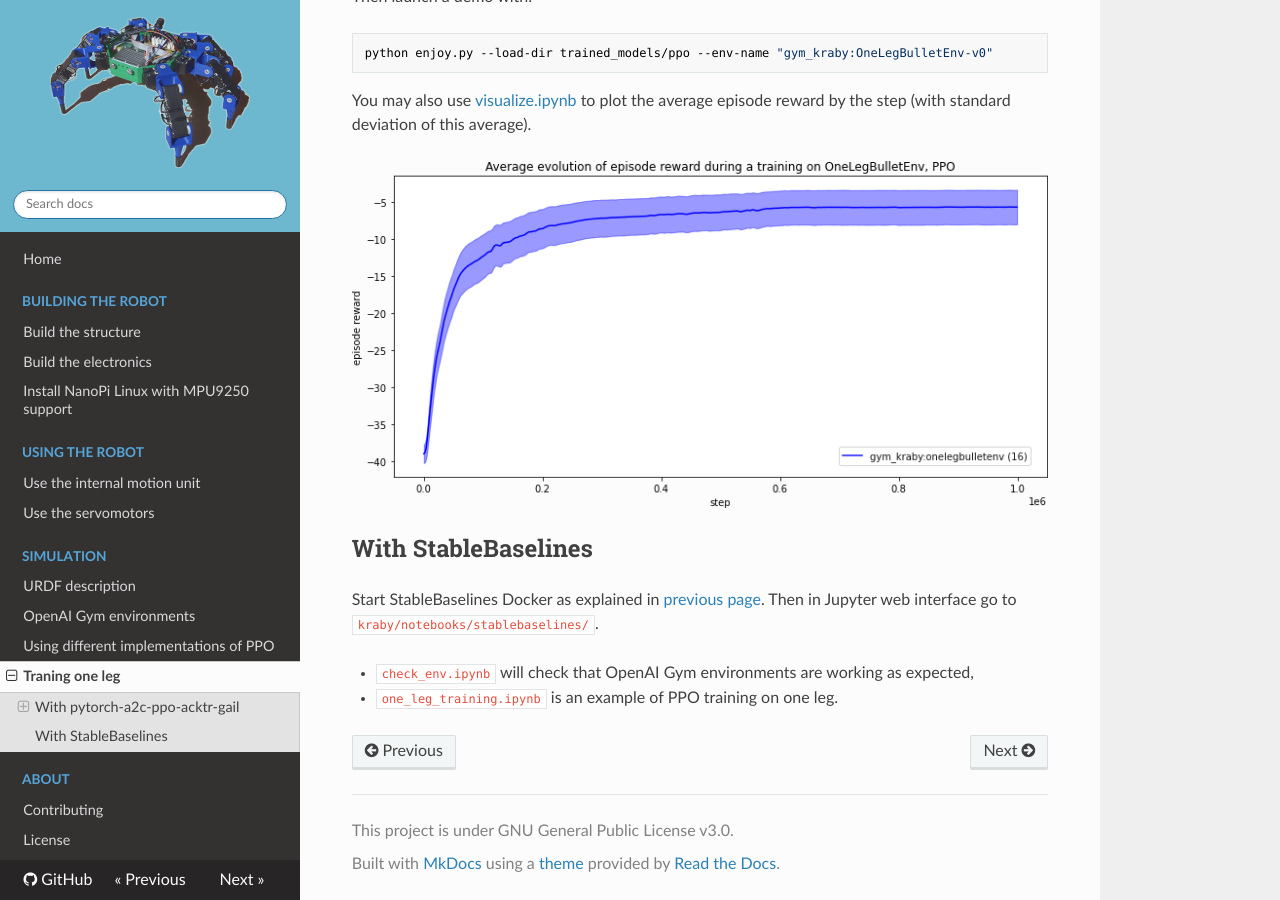
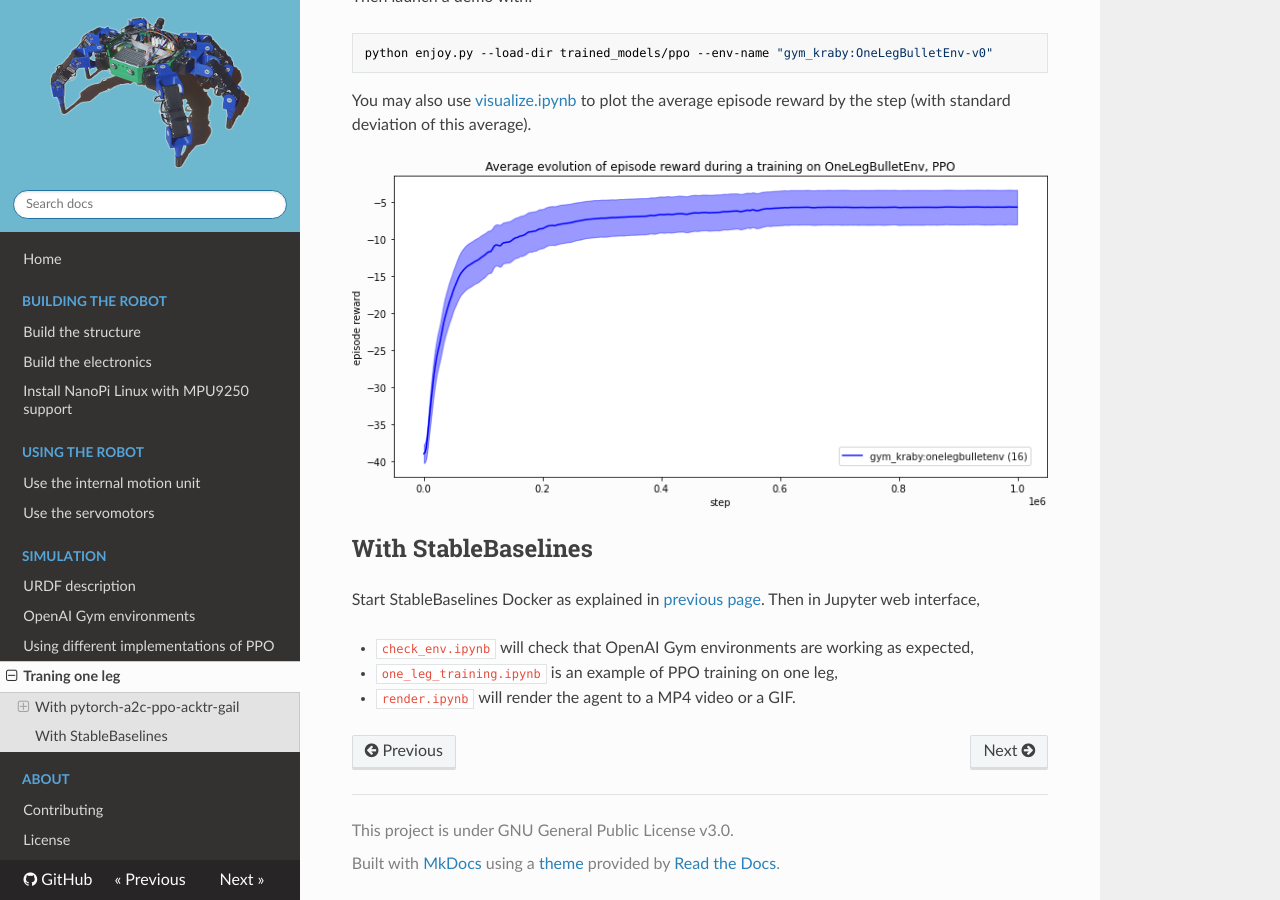
Before and after one commit to erdnaxe/kraby, an MkDocs documentation site: the page built from docs/training_one_leg.md, in a window 1280 px wide and 900 px high, scrolled down 1861 px. Built offline with MkDocs 1.6.1, drawn with Linux system fonts in a browser that asks for light colours; nearby versions of some CDN libraries.

Commit message:
Render agent notebook

```diff
--- a/docs/training_one_leg.md
+++ b/docs/training_one_leg.md
@@ -112,7 +112,8 @@ to plot the average episode reward by the step (with standard deviation of this
 ## With StableBaselines
 
 Start StableBaselines Docker as explained in [previous page](implementations_ppo.md).
-Then in Jupyter web interface go to `kraby/notebooks/stablebaselines/`.
+Then in Jupyter web interface,
 
 -   `check_env.ipynb` will check that OpenAI Gym environments are working as expected,
--   `one_leg_training.ipynb` is an example of PPO training on one leg.
+-   `one_leg_training.ipynb` is an example of PPO training on one leg,
+-   `render.ipynb` will render the agent to a MP4 video or a GIF.
```
Also changed, not shown: 4 other files.
